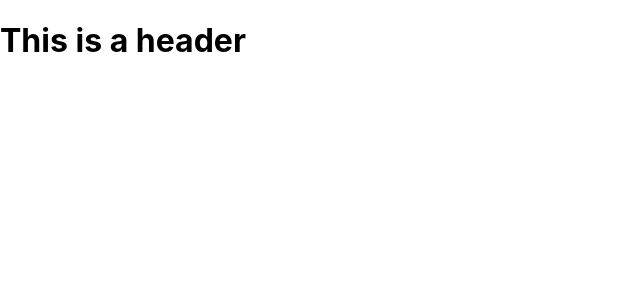
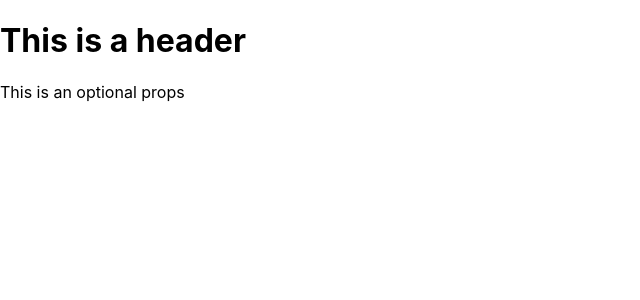
Before and after one commit to tjcchen/typescript-sharing, a React (Create React App) app in the folder src/reactapp/: page / in a window 1280 px wide. Shown: the top 300 px of the page, without its empty margins (0-640 px from the left). Built offline with nearby package versions, Linux system fonts and the light colour scheme.

Commit message:
feat: adding an optional prop

```diff
--- a/src/reactapp/src/App.tsx
+++ b/src/reactapp/src/App.tsx
@@ -9,12 +9,14 @@
 // interface is used to define an entity
 interface AppProps {
     headerText?: string;
+    extraText?: string
 }
 
-export default function App({ headerText }: AppProps) {
+export default function App({ headerText, extraText }: AppProps) {
     return (
         <>
             <h1>{ headerText }</h1>
+            { extraText && <p>{ extraText }</p>}
         </>
     );
 }
--- a/src/reactapp/src/index.tsx
+++ b/src/reactapp/src/index.tsx
@@ -24,7 +24,7 @@ const root = ReactDOM.createRoot(
 //=======================================================================================
 root.render(
   <React.StrictMode>
-    <App headerText="This is a header" />
+    <App headerText="This is a header" extraText="This is an optional props" />
     {/* <JavaScript /> */}
     {/* <TypeScript /> */}
     {/* <InlineDocumentationJS address={address} /> */}
@@ -35,4 +35,4 @@ root.render(
 // If you want to start measuring performance in your app, pass a function
 // to log results (for example: reportWebVitals(console.log))
 // or send to an analytics endpoint. Learn more: https://bit.ly/CRA-vitals
-reportWebVitals(console.log);
+// reportWebVitals(console.log);
```
